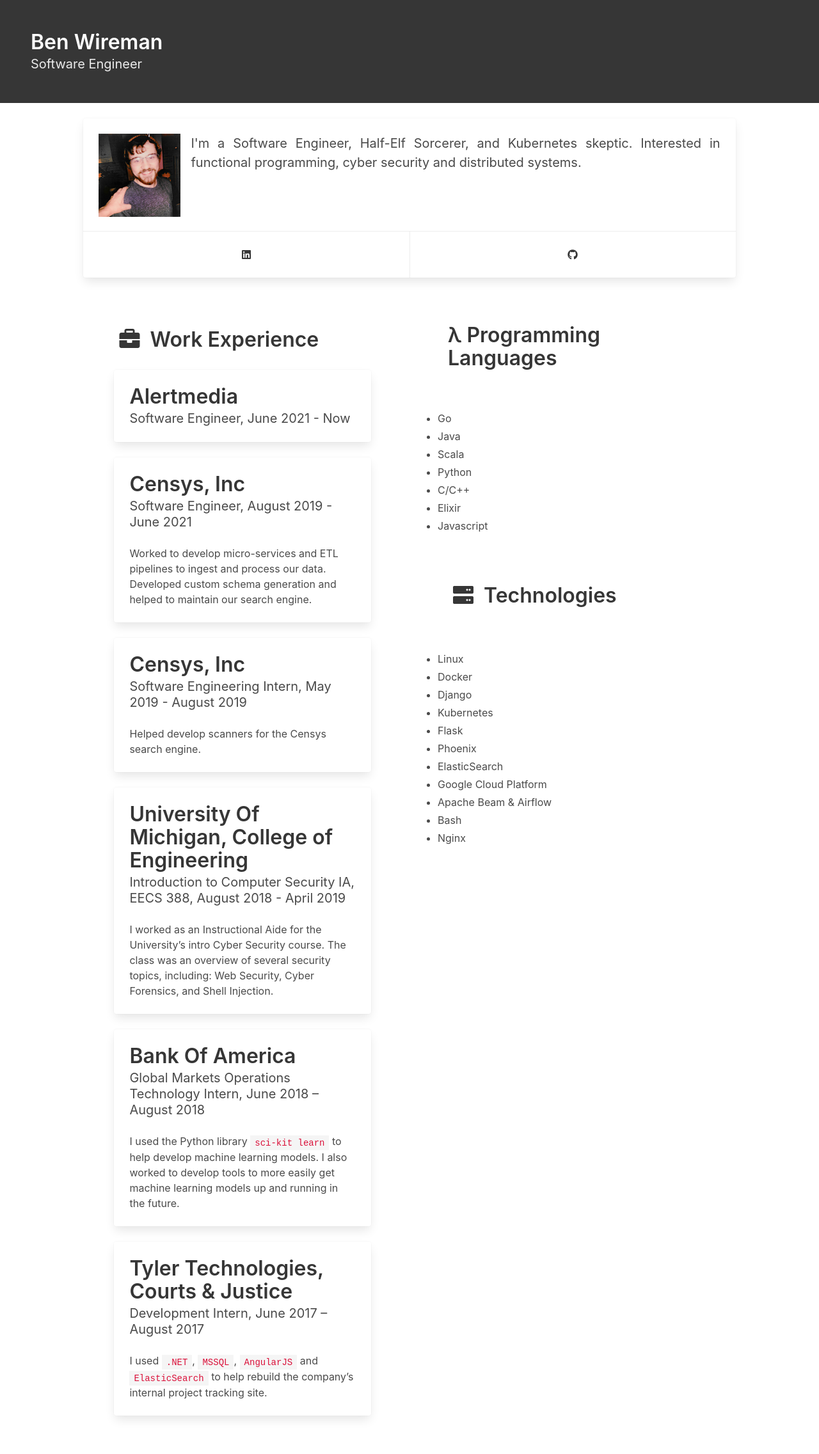
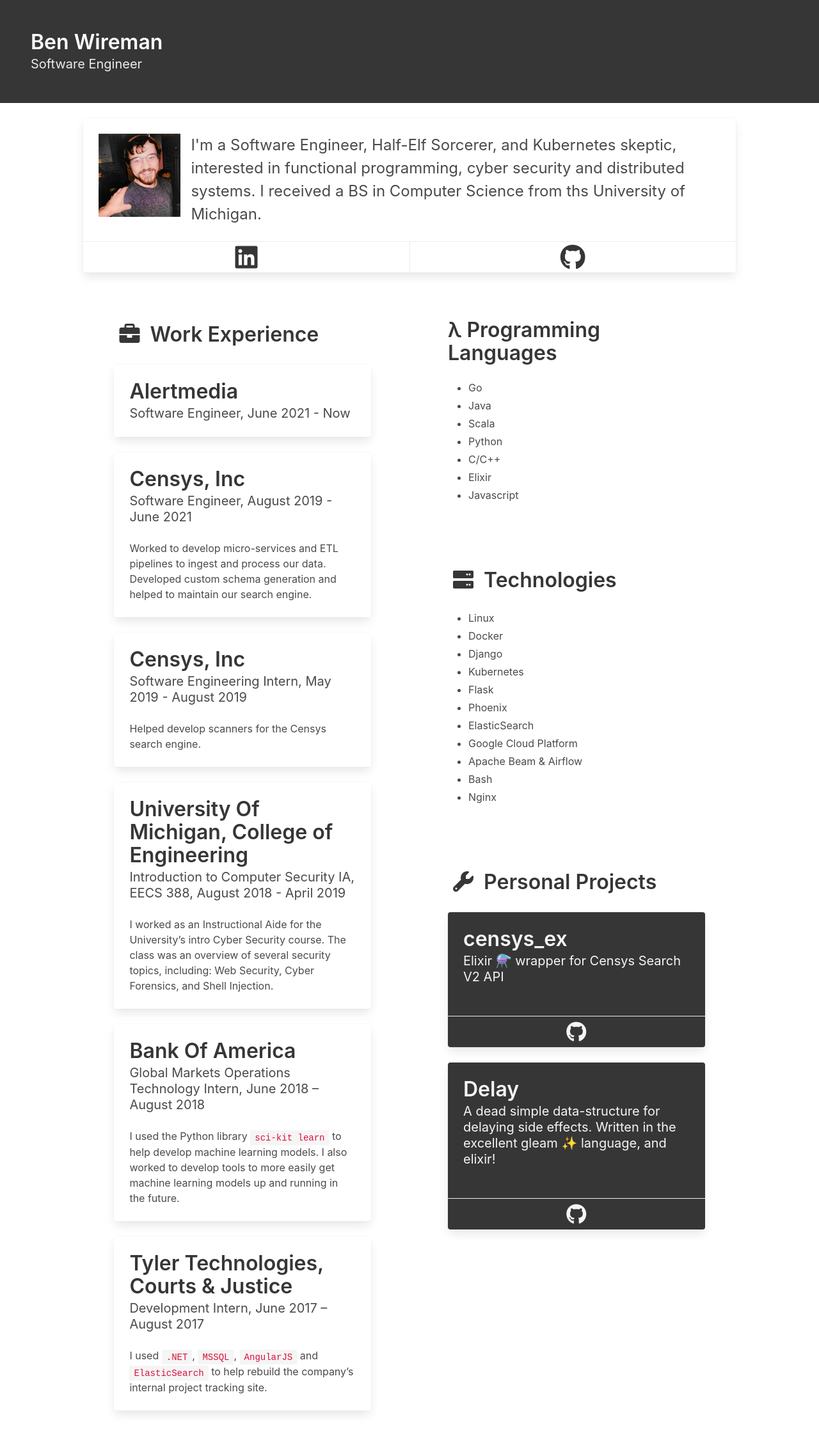
Before and after one commit to bwireman/bwireman.github.io, a Jekyll site: the page built from index.md, in a window 1280 px wide. Shown: the whole page at 64% size. Built offline with Jekyll 4.4.1, drawn with Linux system fonts in a browser that asks for light colours; our own code applies the rules of GitHub Pages for plain Markdown files.

Commit message:
adds personal projects section

```diff
--- a/_layouts/default.html
+++ b/_layouts/default.html
@@ -9,6 +9,18 @@
   <link rel="stylesheet" href="https://cdnjs.cloudflare.com/ajax/libs/font-awesome/6.0.0-beta2/css/all.min.css"
     integrity="sha512-YWzhKL2whUzgiheMoBFwW8CKV4qpHQAEuvilg9FAn5VJUDwKZZxkJNuGM4XkWuk94WCrrwslk8yWNGmY1EduTA=="
     crossorigin="anonymous" referrerpolicy="no-referrer" />
+  <style>
+    .dark-card {
+      background-color: #363636;
+    }
+
+    .dark-card>.card-content>.title,
+    .dark-card>.card-content>.subtitle,
+    .dark-card>.card-footer>.card-footer-item>span,
+    .dark-card>.card-content {
+      color: whitesmoke;
+    }
+  </style>
 </head>
 
 <body>
@@ -34,18 +46,19 @@
                 <img src="{{site.logo | relative_url}}" alt="ME">
               </figure>
             </div>
-            <div class="media-content is-size-5 has-text-justified">
-              I'm a Software Engineer, Half-Elf Sorcerer, and Kubernetes skeptic. Interested in functional programming,
-              cyber security and distributed systems.
+            <div class="media-content is-size-4">
+              I'm a Software Engineer, Half-Elf Sorcerer, and Kubernetes skeptic, interested in functional programming,
+              cyber security and distributed systems. I received a BS in Computer Science from ths University of
+              Michigan.
             </div>
           </div>
         </div>
         <footer class="card-footer">
           <a href="https://www.linkedin.com/in/benjamin-wireman-1342bb127/" class="card-footer-item">
-            <span class="icon is-large has-text-dark"><i class="fab fa-linkedin"></i></span>
+            <span class="icon is-size-2 has-text-dark"><i class="fab fa-linkedin"></i></span>
           </a>
           <a href="https://github.com/bwireman" class="card-footer-item">
-            <span class="icon is-large has-text-dark"><i class="fab fa-github"></i></span>
+            <span class="icon is-size-2 has-text-dark"><i class="fab fa-github"></i></span>
           </a>
         </footer>
       </div>
@@ -82,8 +95,7 @@
               Software Engineer, August 2019 - June 2021
             </p>
             <p>
-              Worked to develop micro-services and ETL pipelines to ingest and process our data. Developed custom
-              schema
+              Worked to develop micro-services and ETL pipelines to ingest and process our data. Developed custom schema
               generation and helped to maintain our search engine.
             </p>
           </div>
@@ -115,8 +127,7 @@
             </p>
             <p>
               I worked as an Instructional Aide for the University’s intro Cyber Security course. The class was an
-              overview
-              of several security topics, including: Web Security, Cyber Forensics, and Shell Injection.
+              overview of several security topics, including: Web Security, Cyber Forensics, and Shell Injection.
             </p>
           </div>
         </div>
@@ -131,12 +142,9 @@
               Global Markets Operations Technology Intern, June 2018 – August 2018
             </p>
             <p>
-              I used the Python library <code class="language-plaintext highlighter-rouge">sci-kit learn</code> to
-              help
-              develop
-              machine learning models. I also worked to develop tools
-              to more easily get machine learning models up and
-              running in the future.
+              I used the Python library <code class="language-plaintext highlighter-rouge">sci-kit learn</code> to help
+              develop machine learning models. I also worked to develop tools to more easily get machine learning models
+              up and running in the future.
             </p>
           </div>
         </div>
@@ -166,7 +174,6 @@
     <div class="column is-two-fifths">
       <section class="section">
         <h1 class="title">λ Programming Languages</h1>
-      </section>
         <div class="content">
           <ul>
             <li>Go</li>
@@ -178,13 +185,13 @@
             <li>Javascript</li>
           </ul>
         </div>
+      </section>
 
       <section class="section">
         <h1 class="title">
           <span class="icon is-large has-text-dark"><i class="fas fa-server"></i></span>
           Technologies
         </h1>
-      </section>
         <div class="content">
           <ul>
             <li>Linux</li>
@@ -200,11 +207,53 @@
             <li>Nginx</li>
           </ul>
         </div>
+      </section>
+
+      <section class="section">
+        <h1 class="title">
+          <span class="icon is-large has-text-dark"><i class="fas fa-wrench"></i></span>
+          Personal Projects
+        </h1>
+
+        <div class="card dark-card">
+          <div class="card-content">
+            <p class="title">
+              censys_ex
+            </p>
+            <p class="subtitle">
+              Elixir ⚗️ wrapper for Censys Search V2 API
+            </p>
+            <p>
+          </div>
+          <footer class="card-footer">
+            <a href="https://github.com/bwireman/censys_ex" class="card-footer-item">
+              <span class="icon is-size-3"><i class="fab fa-github"></i></span>
+            </a>
+          </footer>
         </div>
 
+        <br>
+        <div class="card dark-card">
+          <div class="card-content">
+            <p class="title">
+              Delay
+            </p>
+            <p class="subtitle">
+              A dead simple data-structure for delaying side effects. Written in the excellent gleam ✨ language, and elixir!
+            </p>
+            <p>
+          </div>
+          <footer class="card-footer">
+            <a href="https://github.com/bwireman/kickflip" class="card-footer-item">
+              <span class="icon is-size-3"><i class="fab fa-github"></i></span>
+            </a>
+          </footer>
+        </div>
+    </div>
+    </section>
 
   </div>
-
+  </div>
 </body>
 
 </html>
```
Lines whose indentation alone changed are shown as unchanged.
